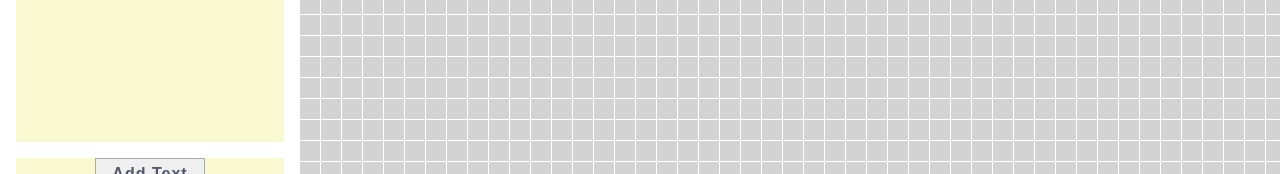
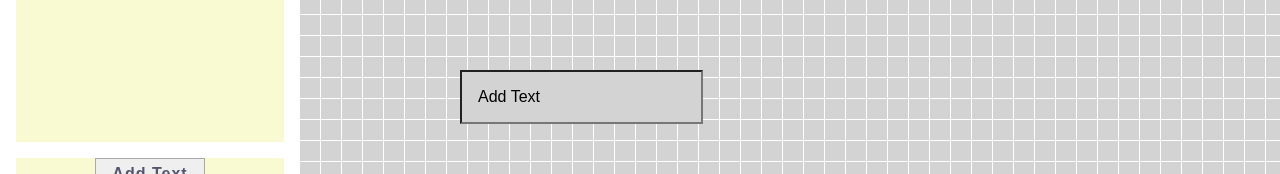
Before and after one commit to ivan-rey-c-v/imgs-text_editor, a React (Create React App) app: page / in a window 1280 px wide. Both pictures are taken after a click on the button "Add Text". Shown: the part 146-320 px from the top of the page. Built offline with nearby package versions, Linux system fonts and the light colour scheme.

Commit message:
Add text component

```diff
--- a/src/components/Aside.js
+++ b/src/components/Aside.js
@@ -1,10 +1,21 @@
-import React from 'react'
+import React, { useContext, useCallback } from 'react'
+import { AppContext } from '../store/AppContext'
 import styled from 'styled-components'
 
 import FileInput from './FileInput'
 import Button from './Button'
 
 function Aside(props) {
+	const store = useContext(AppContext)
+
+	const handleAddText = useCallback(function(event) {
+		const text = {
+			value: 'Add Text',
+			color: 'darkgray'
+		}
+		store.dispatch({ type: 'ADD_TEXT', text })
+	}, [])
+
 	return (
 		<StyledAside>
 			<Section>
@@ -12,7 +23,7 @@ function Aside(props) {
 			</Section>
 
 			<Section>
-				<Button value="Add Text" />
+				<Button value="Add Text" onClick={handleAddText} />
 			</Section>
 		</StyledAside>
 	)
--- a/src/components/Button.js
+++ b/src/components/Button.js
@@ -2,7 +2,7 @@ import React from 'react'
 import styled from 'styled-components'
 
 function Button(props) {
-	return <StyledButton>{props.value}</StyledButton>
+	return <StyledButton {...props}>{props.value}</StyledButton>
 }
 
 const StyledButton = styled.button`
--- a/src/components/ContentSection.js
+++ b/src/components/ContentSection.js
@@ -3,6 +3,7 @@ import { AppContext } from '../store/AppContext'
 import styled from 'styled-components'
 
 import Image from './Image'
+import Text from './Text'
 
 function ContentSection(props) {
 	const sectionRef = useRef(null)
@@ -21,6 +22,10 @@ function ContentSection(props) {
 					}}
 				/>
 			))}
+
+			{store.state.texts.map((text, index) => (
+				<Text {...text} key={`text=${index}`} index={index} />
+			))}
 		</MainSection>
 	)
 }
--- /dev/null
+++ b/src/components/Text.js
@@ -0,0 +1,27 @@
+import React, { useCallback, useContext } from 'react'
+import { AppContext } from '../store/AppContext'
+import styled from 'styled-components'
+
+function Text(props) {
+	const store = useContext(AppContext)
+
+	const handleOnChange = useCallback(function(event) {
+		const value = event.target.value
+		store.dispatch({ type: 'SET_TEXT', index: props.index, value })
+	}, [])
+
+	return <Input {...props} onChange={handleOnChange} size="auto" />
+}
+
+const Input = styled.input`
+	position: absolute;
+	display: block;
+	font-size: 1rem;
+	padding: 1rem;
+	top: 10rem;
+	left: 10rem;
+	min-width: auto;
+	background-color: lightgray;
+`
+
+export default React.memo(Text)
--- a/src/store/storeReducer.js
+++ b/src/store/storeReducer.js
@@ -7,6 +7,22 @@ export default function storeReducer(state, action) {
 				images: [...state.images, ...action.images]
 			}
 		}
+		case 'ADD_TEXT': {
+			return {
+				...state,
+				texts: [...state.texts, action.text]
+			}
+		}
+
+		case 'SET_TEXT': {
+			const texts = [...state.texts]
+			texts[action.index].value = action.value
+
+			return {
+				...state,
+				texts
+			}
+		}
 
 		default: {
 			return state
```
